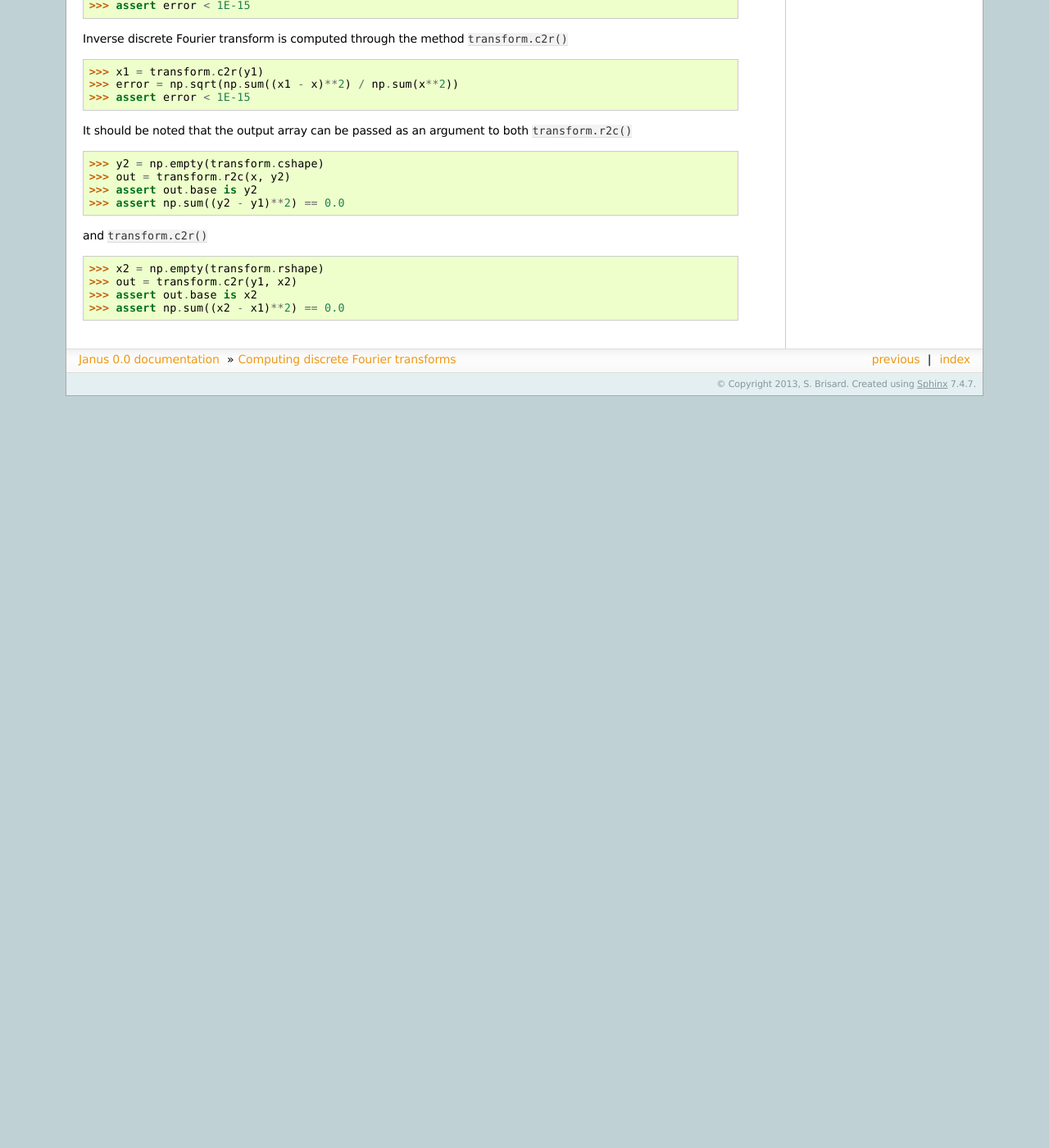
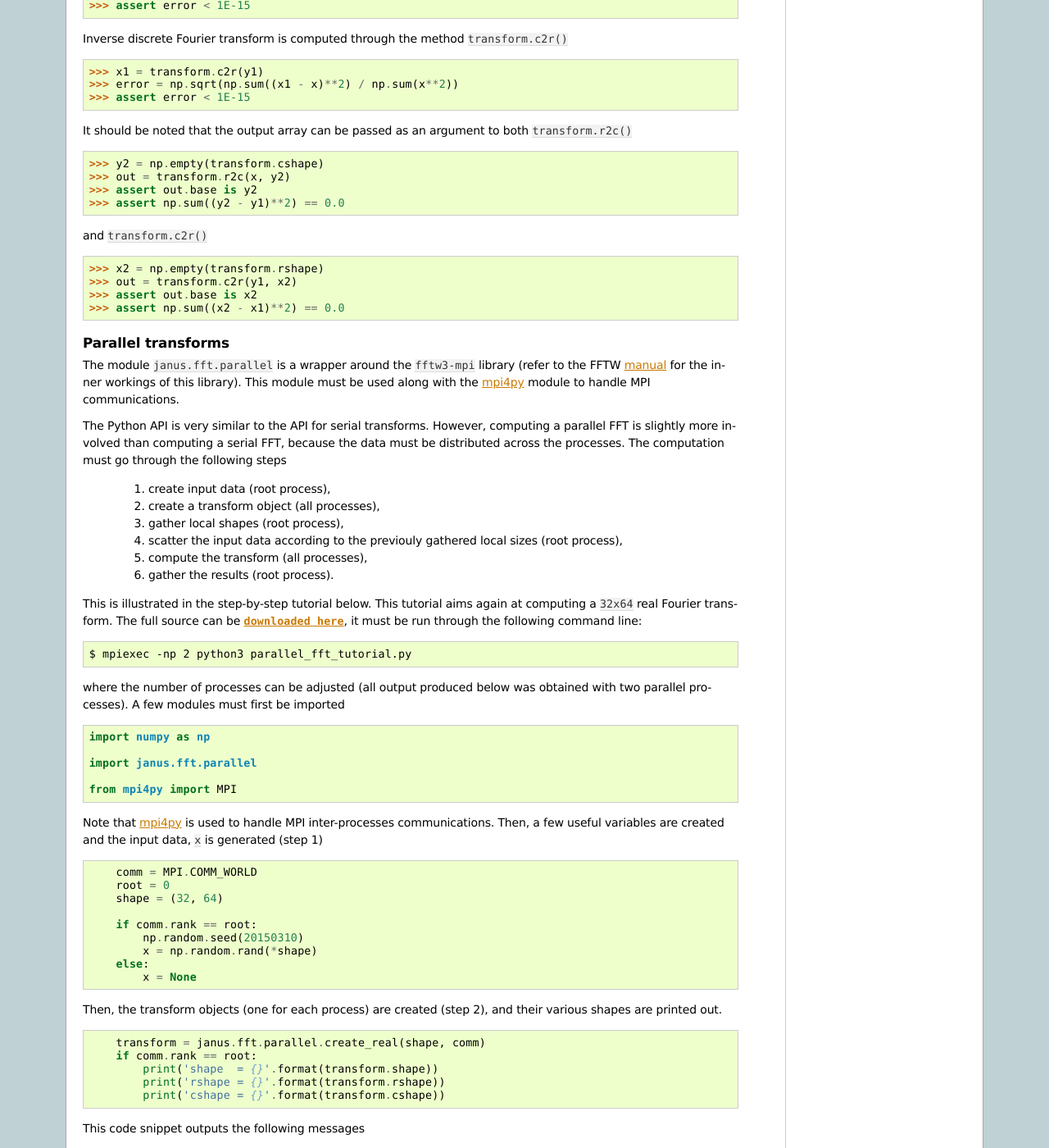
Before and after one commit to sbrisard/janus, a Sphinx documentation site: the page built from doc/fft.rst, in a window 1280 px wide and 1400 px high, scrolled down 1418 px. Shown: the whole window at 82% size. Built offline with Sphinx 7.4.7, drawn with Linux system fonts in a browser that asks for light colours; formulas are drawn with MathJax 3; before the commit the page ends 1901 px from its top, so only the background shows below that; some of the changed text lies outside the part shown.

Commit message:
Tutorial for parallel FFTs.

```diff
--- a/doc/fft.rst
+++ b/doc/fft.rst
@@ -90,3 +90,84 @@
 >>> out = transform.c2r(y1, x2)
 >>> assert out.base is x2
 >>> assert np.sum((x2 - x1)**2) == 0.0
+
+Parallel transforms
+-------------------
+The module ``janus.fft.parallel`` is a wrapper around the ``fftw3-mpi`` library (refer to the FFTW `manual <http://www.fftw.org/fftw3_doc/Distributed_002dmemory-FFTW-with-MPI.html#Distributed_002dmemory-FFTW-with-MPI>`_ for the inner workings of this library). This module must be used along with the `mpi4py <https://bitbucket.org/mpi4py/mpi4py>`_ module to handle MPI communications.
+
+The Python API is very similar to the API for serial transforms. However, computing a parallel FFT is slightly more involved than computing a serial FFT, because the data must be distributed across the processes. The computation must go through the following steps
+
+  1. create input data (root process),
+  2. create a transform object (all processes),
+  3. gather local shapes (root process),
+  4. scatter the input data according to the previouly gathered local sizes (root process),
+  5. compute the transform (all processes),
+  6. gather the results (root process).
+
+This is illustrated in the step-by-step tutorial below. This tutorial aims again at computing a ``32x64`` real Fourier transform. The full source can be :download:`downloaded here <./parallel_fft_tutorial.py>`, it must be run through the following command line::
+
+    $ mpiexec -np 2 python3 parallel_fft_tutorial.py
+
+where the number of processes can be adjusted (all output produced below was obtained with two parallel processes). A few modules must first be imported
+
+.. literalinclude:: parallel_fft_tutorial.py
+  :start-after: imports
+  :end-before: imports
+
+Note that `mpi4py <https://bitbucket.org/mpi4py/mpi4py>`_ is used to handle MPI inter-processes communications. Then, a few useful variables are created  and the input data, ``x`` is generated (step 1)
+
+.. literalinclude:: parallel_fft_tutorial.py
+  :start-after: step_1
+  :end-before: step_1
+
+Then, the transform objects (one for each process) are created (step 2), and their various shapes are printed out.
+
+.. literalinclude:: parallel_fft_tutorial.py
+  :start-after: step_2
+  :end-before: step_2
+
+This code snippet outputs the following messages
+
+.. code-block:: none
+
+    shape  = (32, 64)
+    rshape = (16, 64)
+    cshape = (16, 66)
+
+The ``transform.shape`` attribute refers to the *global* (logical) shape of the transform. Since the data is distributed across all processes, the *local* size in memory of the input and output data differ from ``transform.shape``. Accordingly, the ``transform.rshape`` (resp. ``transform.cshape``) attribute refers to the local shape of the real, input (resp. complex, output) data, for the current process. As expected with FFTW, it is observed that the data is distributed with respect to the first dimension. Indeed, the global, first dimension is 64, and the above example is run with 2 processes; therefore, the local first dimension is ``64 / 2 = 32``.
+
+In order to figure out how to scatter the input data, the root process then gathers all local sizes (step 3)
+
+.. literalinclude:: parallel_fft_tutorial.py
+  :start-after: step_3
+  :end-before: step_3
+
+Then the input data ``x`` is scattered across all processes; note that ``comm.Scatterv`` (in module mpi4py) is particularly well suited to the task
+
+.. literalinclude:: parallel_fft_tutorial.py
+  :start-after: step_4
+  :end-before: step_4
+
+Each process then executes its transform
+
+.. literalinclude:: parallel_fft_tutorial.py
+  :start-after: step_5
+  :end-before: step_5
+
+and the root process finally gathers the results
+
+.. literalinclude:: parallel_fft_tutorial.py
+  :start-after: step_6
+  :end-before: step_6
+
+The initialization of ``y`` is a bit clumsy at the present time. To check that the computation is correct, the same transform is finally computed locally by the root process
+
+.. literalinclude:: parallel_fft_tutorial.py
+  :start-after: step_7
+  :end-before: step_7
+
+
+The complete program
+--------------------
+
+.. literalinclude:: parallel_fft_tutorial.py
--- /dev/null
+++ b/doc/parallel_fft_tutorial.py
@@ -0,0 +1,55 @@
+# begin_imports
+import numpy as np
+
+import janus.fft.parallel
+
+from mpi4py import MPI
+# end_imports
+
+if __name__ == '__main__':
+    # begin_step_1
+    comm = MPI.COMM_WORLD
+    root = 0
+    shape = (32, 64)
+
+    if comm.rank == root:
+        np.random.seed(20150310)
+        x = np.random.rand(*shape)
+    else:
+        x = None
+    # end_step_1
+    # begin_step_2
+    transform = janus.fft.parallel.create_real(shape, comm)
+    if comm.rank == root:
+        print('shape  = {}'.format(transform.shape))
+        print('rshape = {}'.format(transform.rshape))
+        print('cshape = {}'.format(transform.cshape))
+    # end_step_2
+    # begin_step_3
+    local_shapes = comm.gather(sendobj=(transform.rshape[0],
+                                        transform.offset0),
+                               root=0)
+    # end_step_3
+    # begin_step_4
+    x_loc = np.empty(transform.rshape,
+                     dtype=np.float64)
+    comm.Scatterv(x, x_loc, root)
+    # end_step_4
+    # begin_step_5
+    y_loc = transform.r2c(x_loc)
+    # end_step_5
+    # begin_step_6
+    if comm.rank == root:
+        y = np.empty((transform.shape[0],) + transform.cshape[1:],
+                     dtype=np.float64)
+    else:
+        y = None
+    comm.Gatherv(y_loc, y, root)
+    # end_step_6
+    # begin_step_7
+    if comm.rank == root:
+        serial_transform = janus.fft.serial.create_real(shape)
+        y_ref = np.asarray(serial_transform.r2c(x))
+        err = np.sum((y-y_ref)**2) / np.sum(y_ref**2)
+        assert err == 0.0
+    # end_step_7
```
